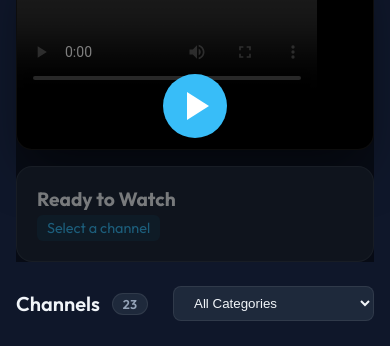
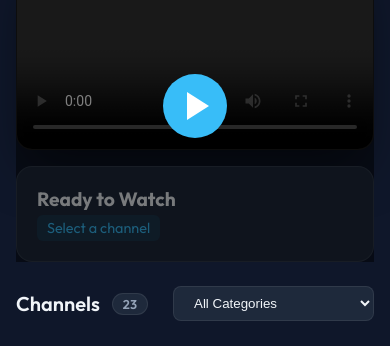
Before and after one commit to iptvnetwork/iptvnetwork.github.io, a plain HTML site: page index.html in a window 390 px wide. Shown: the part 51-397 px from the top of the page. Drawn offline with nearby package versions, Linux system fonts and the light colour scheme; no server answers.

Commit message:
feat: Add initial styling for IPTV network application with responsive layout.

```diff
--- a/assets/css/style.css
+++ b/assets/css/style.css
@@ -259,16 +259,21 @@ body {
 
 .video-container {
   width: 100%;
-  max-width: 860px;
-  /* Fixed robust size for desktop */
+  /* max-width removed to fill 60% panel */
   aspect-ratio: 16/9;
   background: #000;
   border-radius: 16px;
   overflow: hidden;
   box-shadow: 0 25px 50px -12px rgba(0, 0, 0, 0.5);
   border: 1px solid rgba(255, 255, 255, 0.1);
-  margin: 0 auto;
-  /* Center in the 60% panel */
+}
+
+video {
+  width: 100%;
+  height: 100%;
+  display: block;
+  object-fit: fill;
+  /* Force video to stretch and fit container */
 }
 
 .player-overlay {
```
